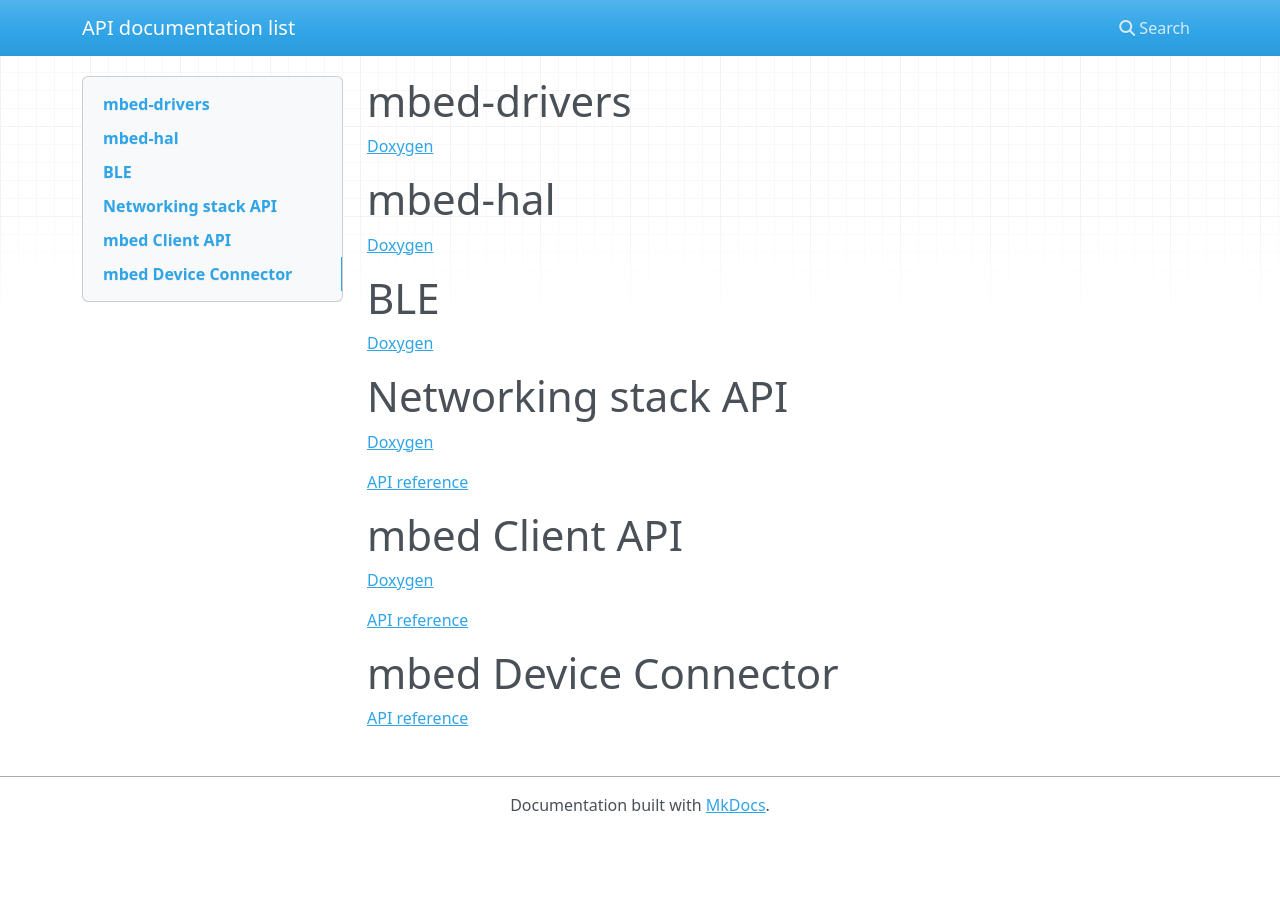
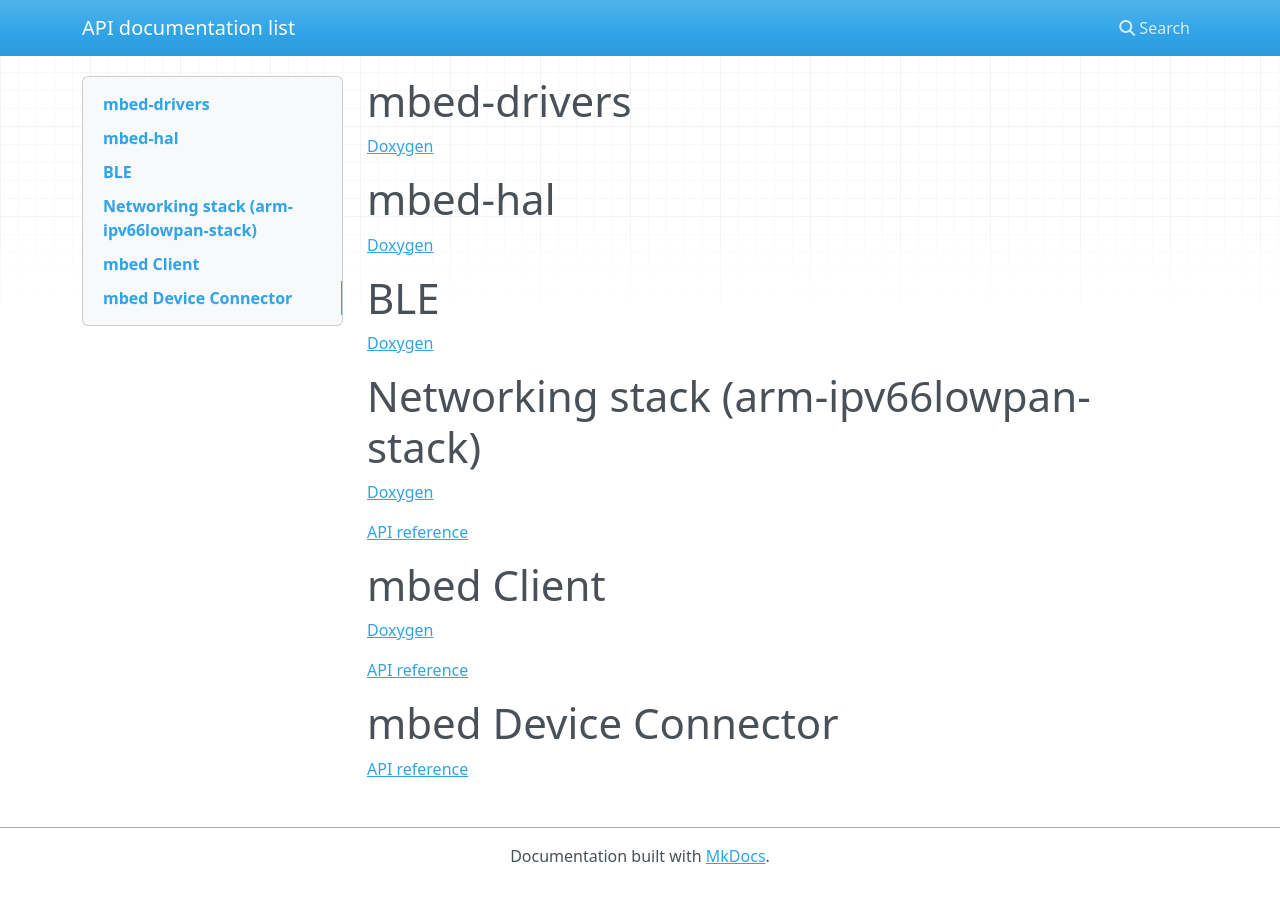
Before and after one commit to ARMmbed/API_docs_list, an MkDocs documentation site: the page built from Docs/index.md, in a window 1280 px wide. Built offline with MkDocs 1.6.1, drawn with Linux system fonts in a browser that asks for light colours; nearby versions of some CDN libraries; old or Windows-style settings are respelled for this version of MkDocs.

Commit message:
Adding names

```diff
--- a/Docs/index.md
+++ b/Docs/index.md
@@ -10,13 +10,13 @@
 
 [Doxygen](https://docs.mbed.com/docs/ble-api/en/master/api/index.html)
 
-# Networking stack API
+# Networking stack (arm-ipv66lowpan-stack)
 
 [Doxygen](https://docs.mbed.com/docs/arm-ipv66lowpan-stack/en/latest/api/index.html)
 
 [API reference](https://docs.mbed.com/docs/arm-ipv66lowpan-stack/en/latest/05_reference/index.html)
 
-# mbed Client API
+# mbed Client
 
 [Doxygen](https://docs.mbed.com/docs/mbed-client-guide/en/latest/api/index.html)
 
```
